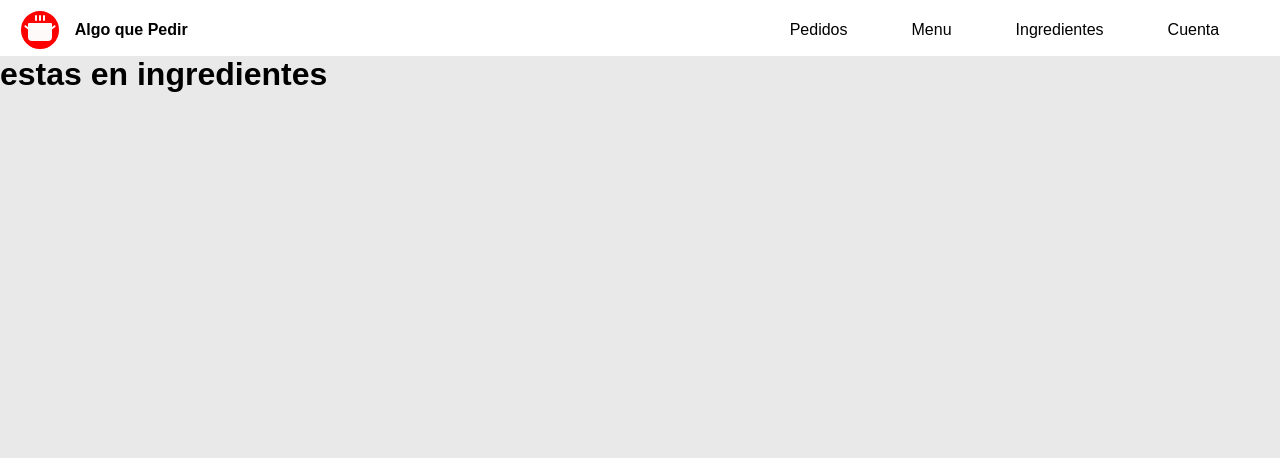
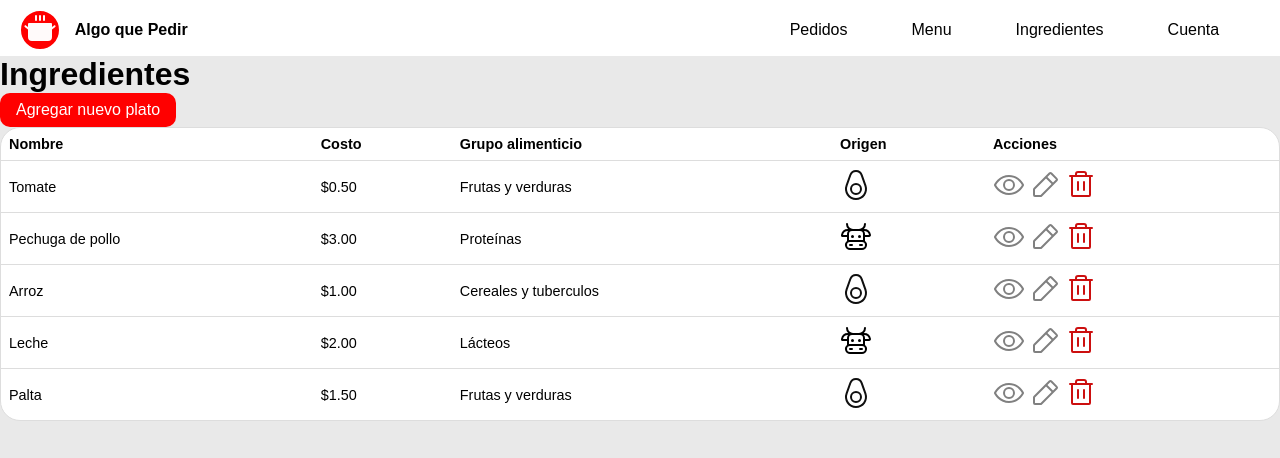
Before and after one commit to joanavarro23/svelte-algo-que-pedir, a SvelteKit app: page /ingrediente in a window 1280 px wide. Shown: the top 458 px of the page. Built offline with nearby package versions, Linux system fonts and the light colour scheme; a web font is replaced by a local one.

Commit message:
componente IngredienteRow para vista ingredientes

```diff
--- /dev/null
+++ b/src/lib/components/ingredientes/IngredienteRow.svelte
@@ -0,0 +1,32 @@
+<script lang='ts'>
+import type { Ingrediente } from './ingredientes'
+import cow from '$lib/assets/cow.svg'
+import palta from '$lib/assets/palta.svg'
+import eye from '$lib/assets/eye.svg'
+import pencil from '$lib/assets/pencil-simple.svg'
+import trash from '$lib/assets/trash.svg'
+
+type IngredienteRowProps = {
+  ingrediente: Ingrediente,
+}
+
+let { ingrediente }: IngredienteRowProps = $props()
+const iconoOrigen = ingrediente.origen === 'vegetal' ? palta : cow
+
+</script>
+
+<tr>
+  <td>{ingrediente.nombre}</td>
+  <td>{ingrediente.costo}</td>
+  <td class="celda-alimenticio">{ingrediente.grupo}</td>
+  <td class="icono-origen">
+    <img src={iconoOrigen} alt="palta" />
+  </td>
+  <td>
+    <div class="iconos-acciones">
+      <img src={eye} alt="ojo" class="icono-ojo">
+      <img src={pencil} alt="lapiz">
+      <img src={trash} alt="tacho">
+    </div>
+  </td>
+</tr>
--- /dev/null
+++ b/src/lib/components/ingredientes/ingredientes.ts
@@ -0,0 +1,17 @@
+export class Ingrediente {
+  constructor(
+    public id: number,
+    public nombre: string,
+    public costo: string,
+    public grupo: string,
+    public origen: string,
+  ) {}
+}
+
+export const ingredientes = [
+  new Ingrediente(1, 'Tomate', '$0.50', 'Frutas y verduras', 'vegetal'),
+  new Ingrediente(2, 'Pechuga de pollo', '$3.00', 'Proteínas', 'animal'),
+  new Ingrediente(3, 'Arroz', '$1.00', 'Cereales y tuberculos', 'vegetal'),
+  new Ingrediente(4, 'Leche', '$2.00', 'Lácteos', 'animal'),
+  new Ingrediente(5, 'Palta', '$1.50', 'Frutas y verduras', 'vegetal'),
+]
--- a/src/routes/(app)/ingrediente/+page.svelte
+++ b/src/routes/(app)/ingrediente/+page.svelte
@@ -1 +1,35 @@
-<h1>estas en ingredientes</h1>
+<script lang='ts'>
+
+  import '$lib/styles/pages/tablas.css'
+  import Boton from '$lib/components/generales/boton/boton.svelte'
+  import IngredienteRow from '$lib/components/ingredientes/IngredienteRow.svelte'
+  import { ingredientes } from '$lib/components/ingredientes/ingredientes'
+
+</script>
+
+<main class="ing rediente-container main-vista">
+        <header class="titulo-boton">
+            <h1>Ingredientes</h1>
+            <Boton onclick={()=>{
+
+            }} nombre= "Agregar nuevo plato"/>
+        </header>
+        <section class="contenedor-tabla"> <!-- Sin este section no me pone los bordes -->
+            <table>
+                <thead>
+                    <tr>
+                        <th>Nombre</th>
+                        <th>Costo</th>
+                        <th class="cabecera-alimenticio">Grupo alimenticio</th>
+                        <th class="cabecera-origen">Origen</th>
+                        <th class="cabecera-acciones">Acciones</th>
+                    </tr>
+                </thead>
+                <tbody>
+                    {#each ingredientes as ingrediente (ingrediente.id)}
+                        <IngredienteRow {ingrediente} />
+                    {/each}
+                </tbody>
+            </table>
+        </section>
+    </main>
```
Also changed, not shown: src/lib/components/ingredientes/ingredientes.css (renamed from maquetado/css/ingredientes.css), src/lib/styles/pages/tablas.css (renamed from maquetado/css/tablas.css).
